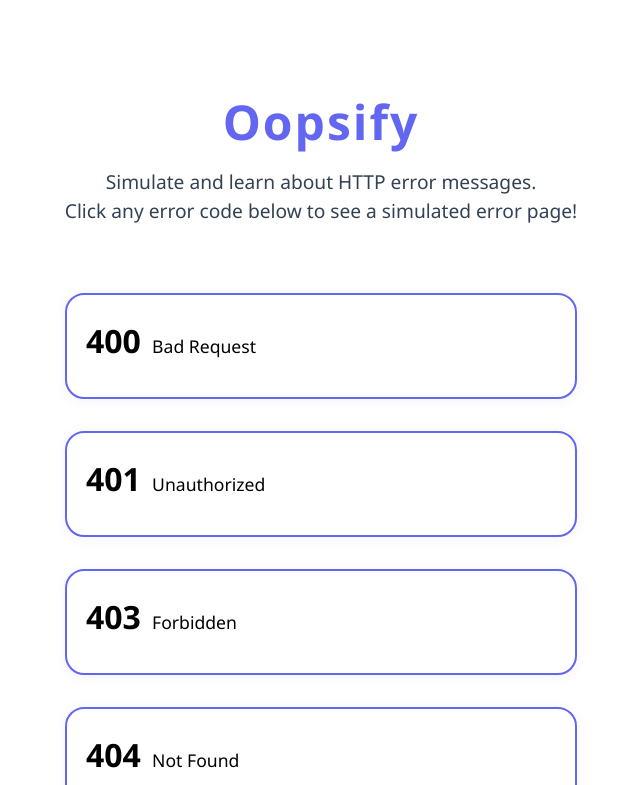
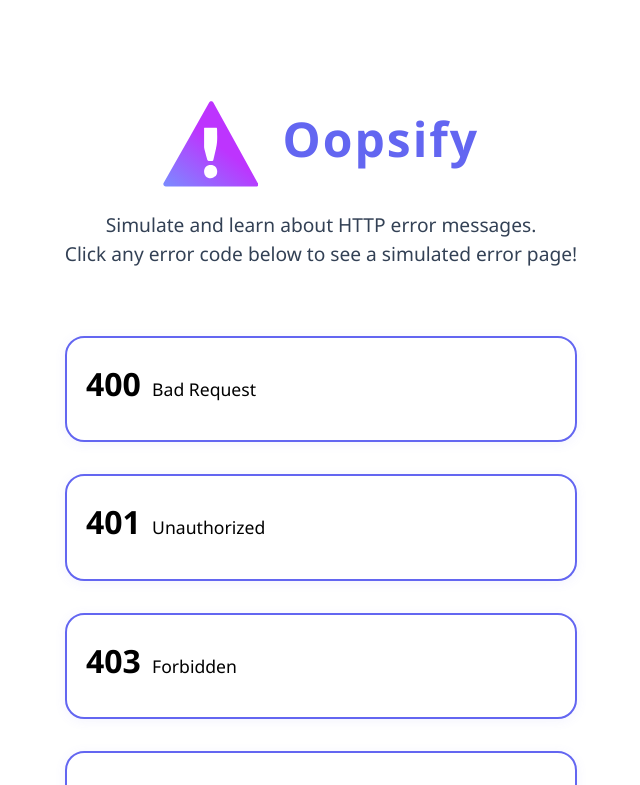
Before and after one commit to eloritzkovitz/oopsify, a React (Vite) app: page / in a window 1280 px wide. Shown: the top 785 px of the page, without its empty margins (319-959 px from the left). Built offline with nearby package versions, Linux system fonts and the light colour scheme.

Commit message:
Added logo

```diff
--- a/src/App.tsx
+++ b/src/App.tsx
@@ -30,7 +30,19 @@ function App() {
       {!selectedError ? (
         <>
           <header className="oopsify-header">
-            <h1>Oopsify</h1>
+            <h1>
+              <img
+                src="/oopsify.svg"
+                alt="Oopsify Logo"
+                className="oopsify-logo"
+                style={{
+                  height: "2em",
+                  verticalAlign: "middle",
+                  marginRight: "0.5em",
+                }}
+              />
+              Oopsify
+            </h1>
             <p>
               Simulate and learn about HTTP error messages.
               <br />
```
